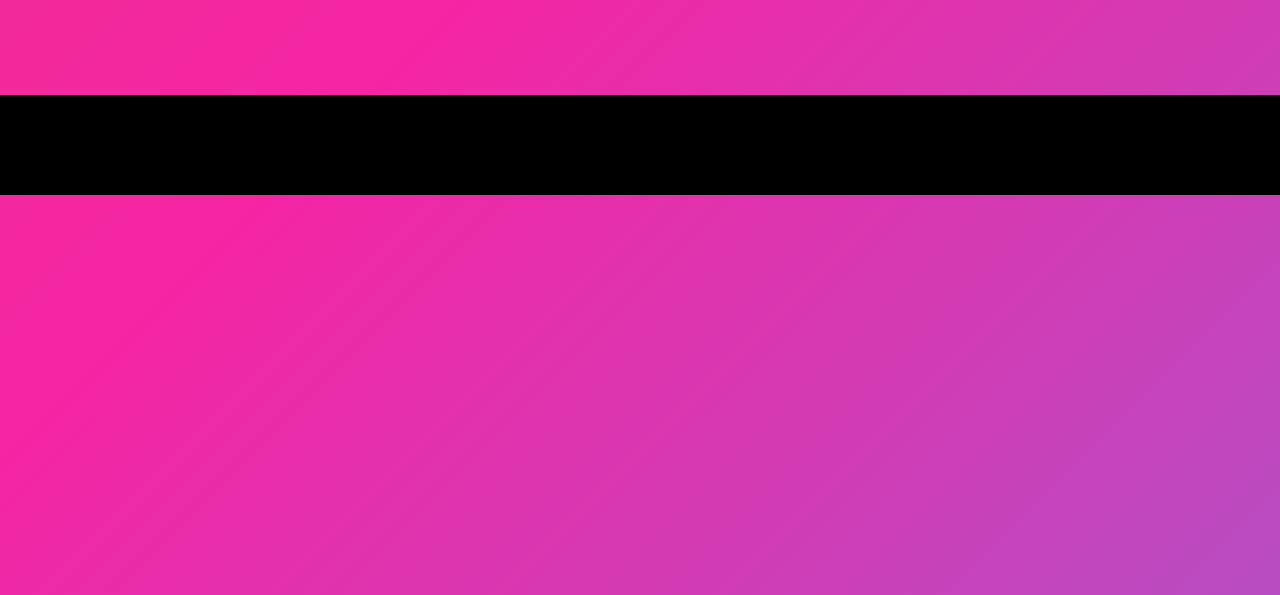
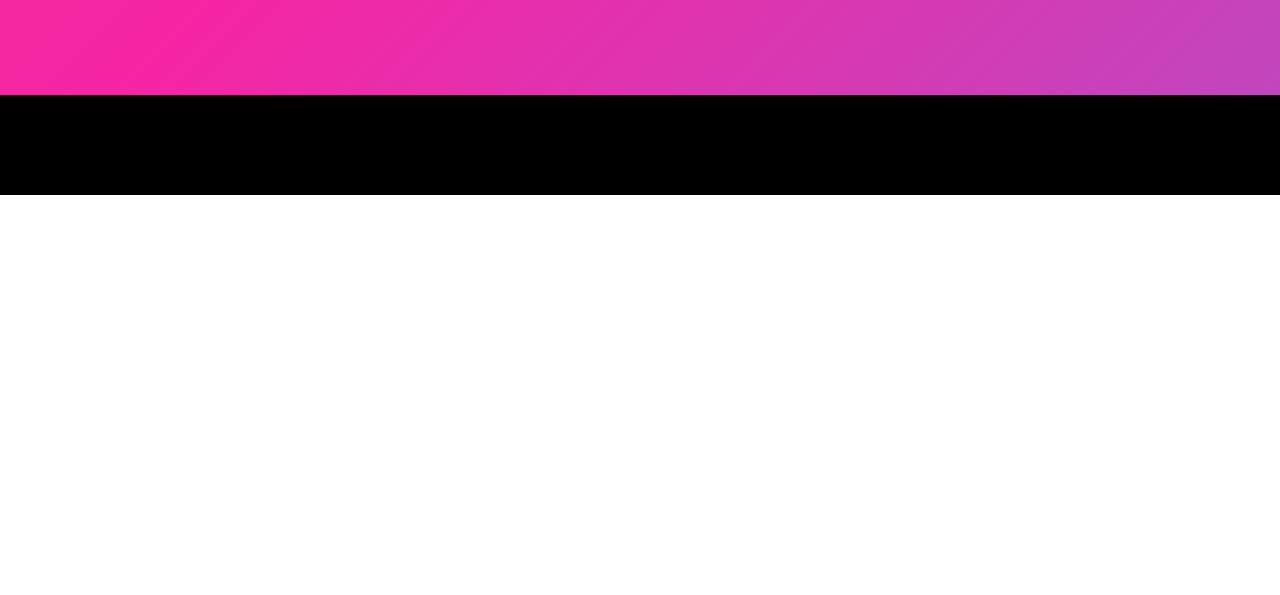
Before and after one commit to ryandobkin/website, a plain HTML site: page src/index.html in a window 1280 px wide. Shown: the part 605-1200 px from the top of the page. Before the commit the page ends 800 px from the top, so only its background shows below. Drawn offline with Linux system fonts and the light colour scheme; a web font is replaced by a local one.

Commit message:
changed positioning values

```diff
--- a/src/website_css.css
+++ b/src/website_css.css
@@ -70,18 +70,18 @@
 /* Small Height */
 @media only screen and (min-device-height: 680px) and (max-device-height: 1024px) {
     .footer_container {
-        margin-top: 45vh;
+        margin-top: 40vh;
     }
 
     .link-container {
-        scale: 70%;
+        scale: 75%;
     }
 }
 
 /* Tiny Height */
 @media only screen and (min-device-height: 0px) and (max-device-height: 679px) {
     .footer_container {
-        margin-top: 35vh;
+        margin-top: 30vh;
     }
 
     .link-container {
@@ -98,12 +98,13 @@ body {
 }
 
 .bg-color {
-    position: fixed;
+    position: absolute;
+    top: 0;
     background: linear-gradient(-45deg, #00F5C7 0%, #6F7BE5 25%, #F525A4 52%, #E5426F 75%, #ff370a 100%);
     background-size: 800%;
     animation: waveColors 20s ease-in-out infinite;
     width: 100%;
-    height: 1300px;
+    height: 100%;
     z-index: -1;
 }
 
```
